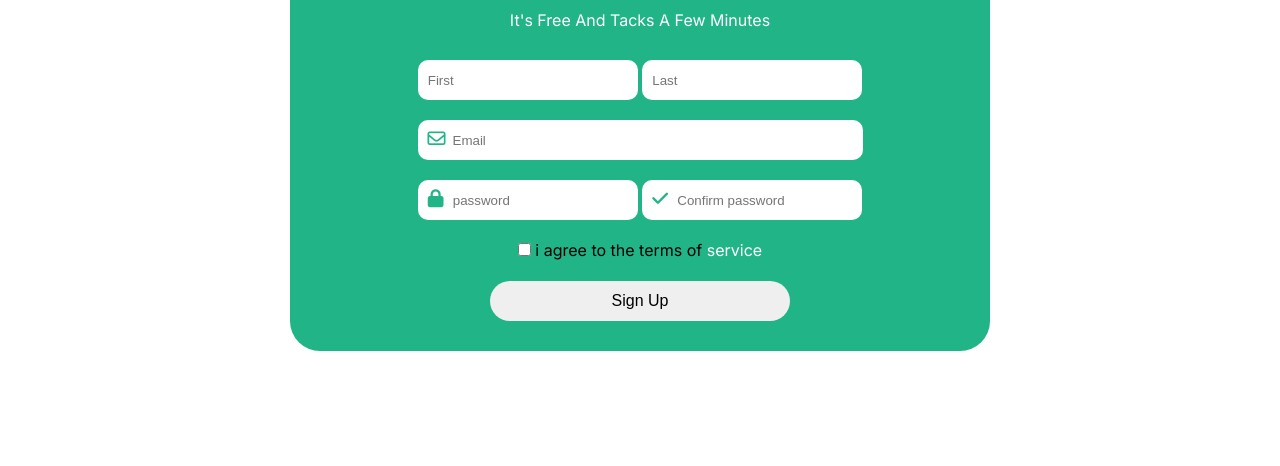
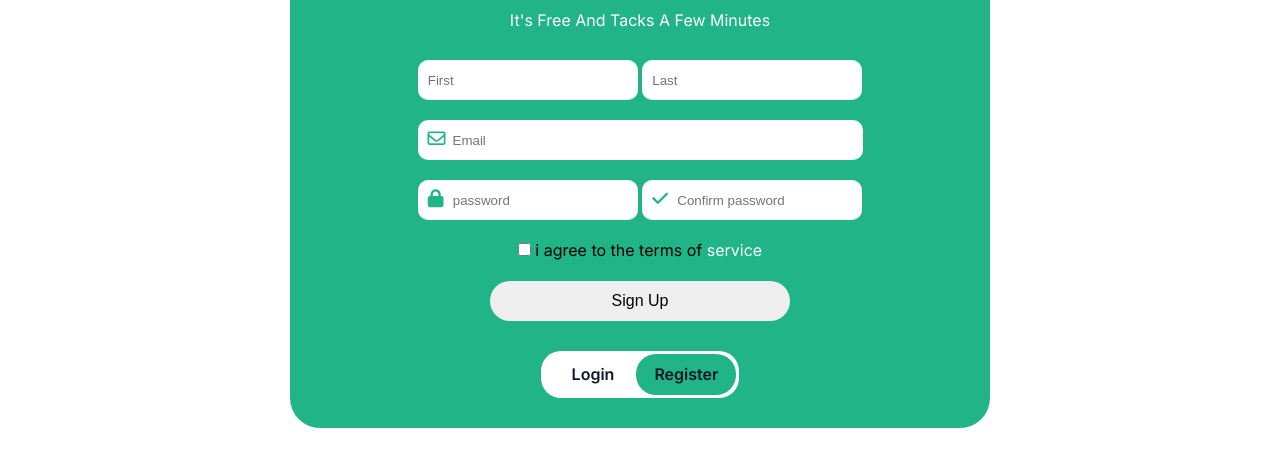
Before and after one commit to mahmood-mohie/the-career-journey, a plain HTML site: page signUp.html in a window 1280 px wide. Shown: the part 282-748 px from the top of the page. Drawn offline with nearby package versions, Linux system fonts and the light colour scheme; files that its build step writes are made by us from their sources.

Commit message:
add new log and sign option

```diff
--- a/app/sass/_signUp.scss
+++ b/app/sass/_signUp.scss
@@ -149,5 +149,47 @@
         }
       }
     }
+    .buttom-2 {
+      position: relative;
+      background-color: white;
+      border-radius: 20px;
+      width: 198px;
+      height: 47px;
+      display: flex;
+      justify-content: center;
+      align-items: center;
+      gap: 0px 20px;
+      a {
+        transform: translateX(5px);
+        padding: 15px 10px;
+        transition: all 0.5s ease-out;
+        position: relative;
+        z-index: 2;
+        color: $secondary;
+        font-weight: 600;
+        &:nth-child(1):hover ~ span {
+          left: 0;
+        }
+        &:nth-child(2):hover ~ span {
+          left: 95px;
+        }
+        &:hover {
+          color: white;
+        }
+      }
+
+      span {
+        transition: all 0.5s;
+        position: absolute;
+        top: 0px;
+        border-radius: 20px;
+        left: 95px;
+        top: 3px;
+        width: 100px;
+        height: 41px;
+        background-color: $primary;
+        z-index: 1;
+      }
+    }
   }
 }
--- a/signUp.html
+++ b/signUp.html
@@ -116,6 +116,11 @@
           </div>
           <input type="submit" value="Sign Up" />
         </form>
+        <div class="buttom-2">
+          <a href="./login.html">Login</a>
+          <a href="#">Register</a>
+          <span></span>
+        </div>
       </section>
     </main>
   </body>
```
